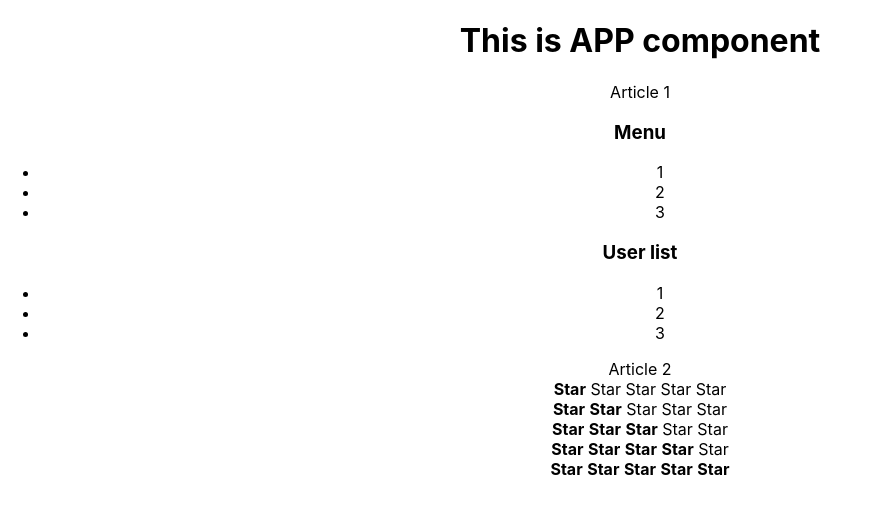
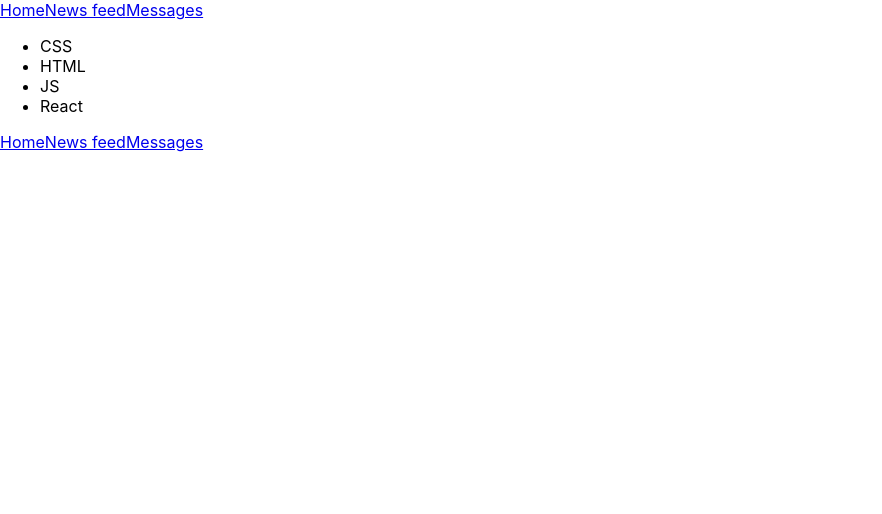
Before and after one commit to maratabdulin/IT-incubator-samurai-way, a React (Create React App) app: page / in a window 1280 px wide. Shown: the top 514 px of the page, without its empty margins (0-882 px from the left). Built offline with nearby package versions, Linux system fonts and the light colour scheme.

Commit message:
add 1-10 lessons

```diff
--- a/src/App.tsx
+++ b/src/App.tsx
@@ -1,35 +1,17 @@
 import React from 'react';
 import './App.css';
-import Accordion from "./components/accordion/accordion";
-import Rating from "./components/rating/rating";
+import Header from "./components/header/Header";
+import Technology from "./components/technology/Technology";
+import Footer from "./components/footer/Footer";
 
 function App() {
     return (
-        <div className="App">
-            <AppTitle title={'This is APP component'}/>
-            Article 1
-            <Accordion titleValue={'Menu'} collapsed={false}/>
-            <Accordion titleValue={'User list'} collapsed={false}/>
-            Article 2
-            <Rating value={1}/>
-            <Rating value={2}/>
-            <Rating value={3}/>
-            <Rating value={4}/>
-            <Rating value={5}/>
+        <div>
+            <Header/>
+            <Technology/>
+            <Footer/>
         </div>
     );
 }
 
-type AppTitlePropsType = {
-    title: string
-}
-
-const AppTitle = (props: AppTitlePropsType) => {
-    return (
-        <h1>
-            {props.title}
-        </h1>
-    )
-}
-
 export default App;
--- a/src/components/accordion/accordion.tsx
+++ /dev/null
@@ -1,45 +0,0 @@
-import React from 'react';
-
-type AccordionPropsType = {
-    titleValue: string,
-    collapsed: boolean,
-}
-
-const Accordion = (props: AccordionPropsType) => {
-    if (props.collapsed) {
-        return (
-            <AccordionTitle title={props.titleValue}/>
-        )
-    }
-
-    return (
-        <div>
-            <AccordionTitle title={props.titleValue}/>
-            <AccordionBody/>
-        </div>
-    )
-}
-
-type AccordionTitlePropsType = {
-    title: string
-}
-
-const AccordionTitle = (props: AccordionTitlePropsType) => {
-    return (
-        <h3>{props.title}</h3>
-    )
-}
-
-
-
-const AccordionBody = () => {
-    return (
-        <ul>
-            <li>1</li>
-            <li>2</li>
-            <li>3</li>
-        </ul>
-    )
-}
-
-export default Accordion;
--- /dev/null
+++ b/src/components/footer/Footer.tsx
@@ -0,0 +1,13 @@
+import React from "react";
+
+const Footer = () => {
+    return (
+        <div>
+            <a href="#">Home</a>
+            <a href="#">News feed</a>
+            <a href="#">Messages</a>
+        </div>
+    )
+}
+
+export default Footer;
--- /dev/null
+++ b/src/components/header/Header.tsx
@@ -0,0 +1,13 @@
+import React from "react";
+
+const Header = () => {
+    return (
+        <div>
+            <a href="#">Home</a>
+            <a href="#">News feed</a>
+            <a href="#">Messages</a>
+        </div>
+    )
+}
+
+export default Header;
--- a/src/components/rating/rating.tsx
+++ /dev/null
@@ -1,88 +0,0 @@
-import React from "react";
-
-type RatingPropsType = {
-    value: 0 | 1 | 2 | 3 | 4 | 5,
-};
-
-const Rating = (props: RatingPropsType) => {
-    if (props.value === 1) {
-        return (
-            <div>
-                <Star selected={true}/>
-                <Star selected={false}/>
-                <Star selected={false}/>
-                <Star selected={false}/>
-                <Star selected={false}/>
-            </div>
-        )
-    }
-    if (props.value === 2) {
-        return (
-            <div>
-                <Star selected={true}/>
-                <Star selected={true}/>
-                <Star selected={false}/>
-                <Star selected={false}/>
-                <Star selected={false}/>
-            </div>
-        )
-    }
-    if (props.value === 3) {
-        return (
-            <div>
-                <Star selected={true}/>
-                <Star selected={true}/>
-                <Star selected={true}/>
-                <Star selected={false}/>
-                <Star selected={false}/>
-            </div>
-        )
-    }
-    if (props.value === 4) {
-        return (
-            <div>
-                <Star selected={true}/>
-                <Star selected={true}/>
-                <Star selected={true}/>
-                <Star selected={true}/>
-                <Star selected={false}/>
-            </div>
-        )
-    }
-    if (props.value === 5) {
-        return (
-            <div>
-                <Star selected={true}/>
-                <Star selected={true}/>
-                <Star selected={true}/>
-                <Star selected={true}/>
-                <Star selected={true}/>
-            </div>
-        )
-    }
-
-    return (
-        <div>
-            <Star selected={false}/>
-            <Star selected={false}/>
-            <Star selected={false}/>
-            <Star selected={false}/>
-            <Star selected={false}/>
-        </div>
-    );
-};
-
-type StarPropsType = {
-    selected: boolean
-}
-
-
-const Star = (props: StarPropsType) => {
-    if (props.selected) {
-        return (<span><b>Star</b> </span>)
-    } else {
-        return (<span>Star </span>)
-    }
-}
-
-export default Rating
--- /dev/null
+++ b/src/components/technology/Technology.tsx
@@ -0,0 +1,16 @@
+import React from "react";
+
+const Technology = () => {
+    return (
+        <div>
+            <ul>
+                <li>CSS</li>
+                <li>HTML</li>
+                <li>JS</li>
+                <li>React</li>
+            </ul>
+        </div>
+    )
+}
+
+export default Technology;
```
